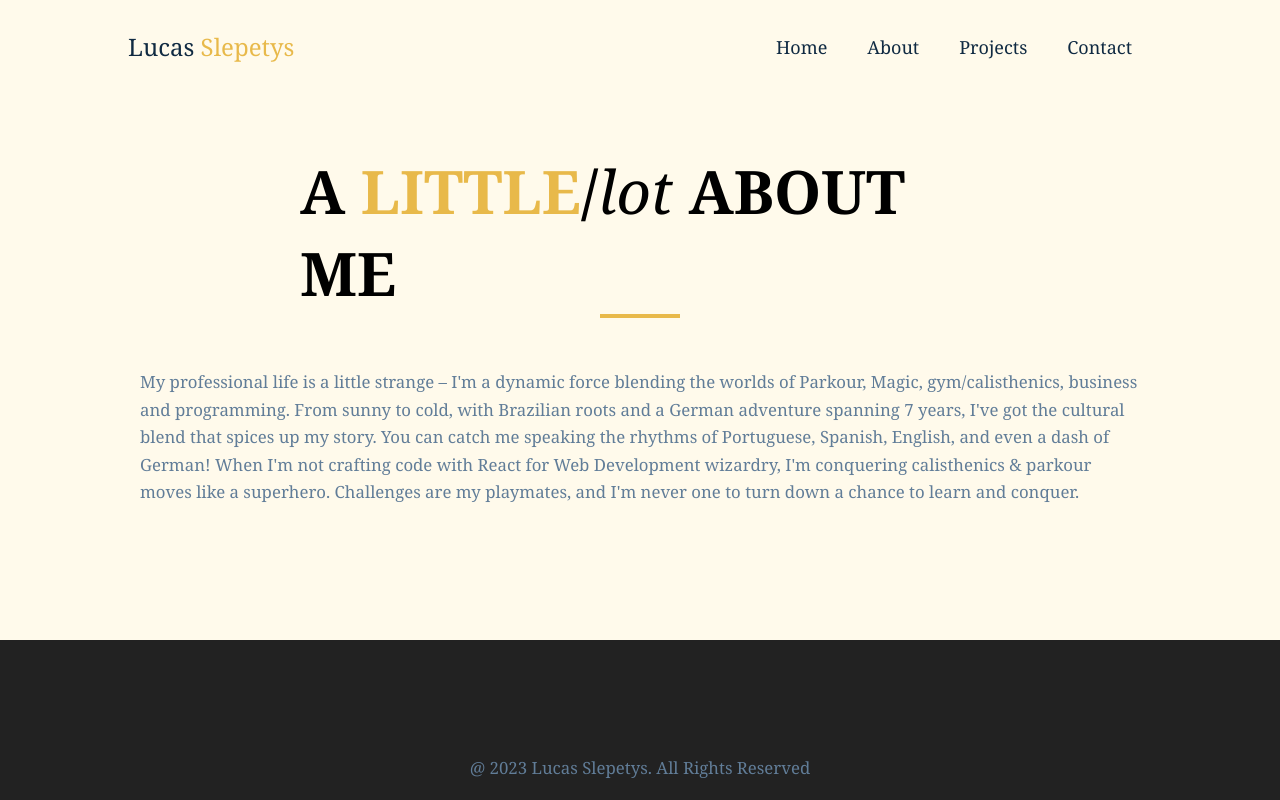
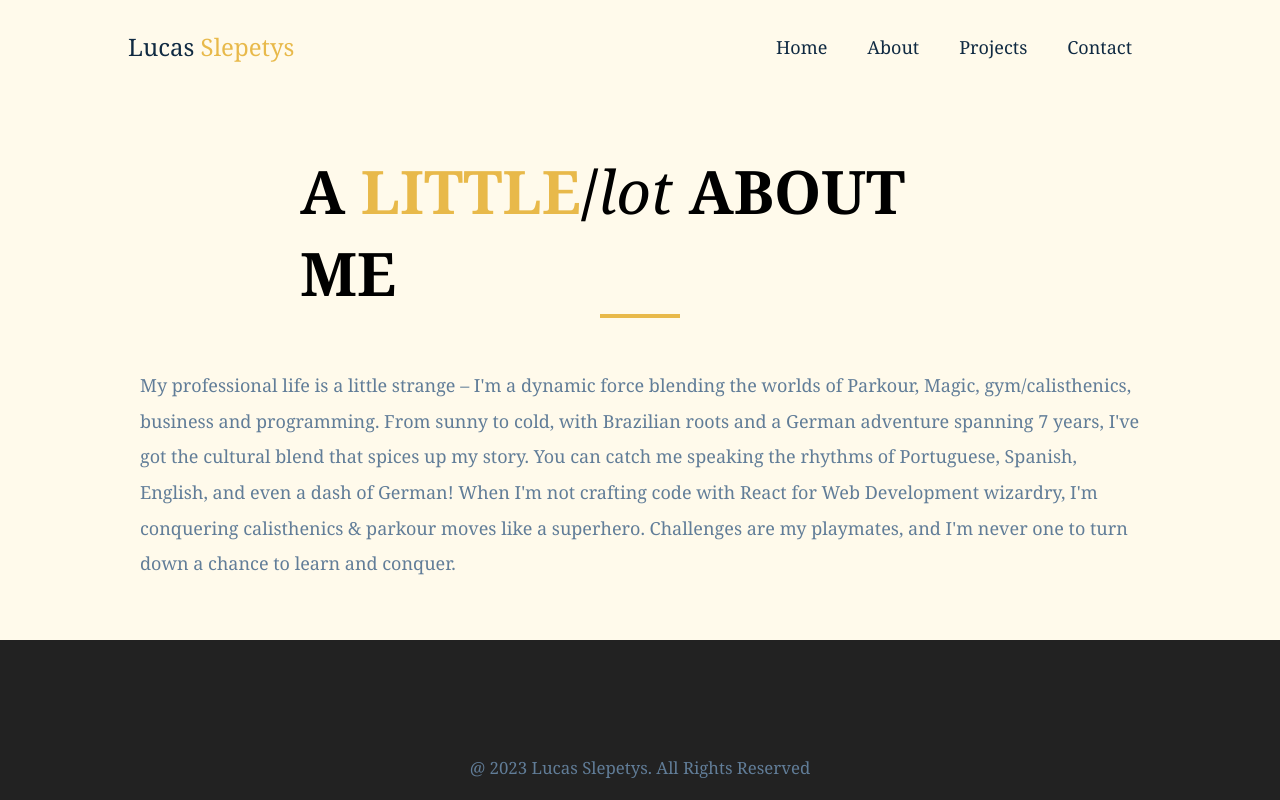
Before and after one commit to LucasSlepetys/lucasslepetys.portfolio, a React (Vite) app: page /about in a window 1280 px wide. Built offline with nearby package versions, Linux system fonts and the light colour scheme; no server answers; some icons are missing; a web font is replaced by a local one.

Commit message:
Finished with most things including contentful

```diff
--- a/package.json
+++ b/package.json
@@ -10,6 +10,7 @@
     "preview": "vite preview"
   },
   "dependencies": {
+    "contentful": "^10.4.2",
     "react": "^18.2.0",
     "react-dom": "^18.2.0",
     "react-icons": "^4.10.1",
@@ -20,6 +21,7 @@
     "@types/react": "^18.2.15",
     "@types/react-dom": "^18.2.7",
     "@vitejs/plugin-react": "^4.0.3",
+    "dotenv": "^16.3.1",
     "eslint": "^8.45.0",
     "eslint-plugin-react": "^7.32.2",
     "eslint-plugin-react-hooks": "^4.6.0",
--- a/src/App.jsx
+++ b/src/App.jsx
@@ -1,5 +1,6 @@
 import { RouterProvider, createBrowserRouter } from 'react-router-dom';
 import { About, HomePage, Landing, Projects, Contact } from './Pages';
+import { loader as projectsLoader } from './Pages/Projects';
 
 const router = createBrowserRouter([
   {
@@ -17,6 +18,7 @@ const router = createBrowserRouter([
       {
         path: 'Projects',
         element: <Projects />,
+        loader: projectsLoader,
       },
       {
         path: 'contact',
--- a/src/Components/Services/serviceWrap.js
+++ b/src/Components/Services/serviceWrap.js
@@ -10,9 +10,8 @@ const Wrapper = styled.div`
     display: flex;
     justify-content: space-evenly;
     align-items: center;
-  }
 
-  .services .service {
+    .service {
       width: min(100%, 400px);
       aspect-ratio: 1.4;
       display: flex;
@@ -25,47 +24,48 @@ const Wrapper = styled.div`
       border-radius: 20px;
       cursor: pointer;
       transition: all 0.3s ease-in;
-  }
 
-  .services .service:hover {
-    color: var(--color-white) !important;
-    background: var(--color-secondary);
-  }
-
-  .service:hover > * {
-    color: var(--color-white) !important;
-    border-color: var(--color-white) !important;
-  }
-
-  .services .service > * {
+      & > * {
         margin-bottom: 10px;
       }
 
-  .services .service .icon {
+      .icon {
         font-size: 3rem;
         color: var(--color-black-shaded);
         margin: 10px;
       }
 
-  .services .service .title {
+      .title {
         color: var(--color-black-shaded);
         font-size: 1.4rem;
         font-weight: 700;
         letter-spacing: 3px;
       }
 
-  .services .service .underline {
-    border-width: 1px;
-    width: 40px;
+      .underline {
+        --border-width: 2px;
+        --width: 40px;
         margin-bottom: 20px;
       }
 
-  .services .service .text {
+      .text {
         font-size: 1.3rem;
         color: var(--color-tertiary);
         margin: 0px 13px;
         text-wrap: balance;
         line-height: 26px;
+      }
+
+      &:hover {
+        color: var(--color-white) !important;
+        background: var(--color-secondary);
+
+        & > * {
+          color: var(--color-white) !important;
+          border-color: var(--color-white) !important;
+        }
+      }
+    }
   }
 
   @media screen and (max-width: 1000px) {
--- a/src/Components/Time-line/time-line.js
+++ b/src/Components/Time-line/time-line.js
@@ -4,14 +4,23 @@ const Wrapper = styled.div`
   width: min(85%, 600px);
   margin: 50px auto;
 
+  @media screen and (max-width: 680px) {
+    .title p {
+      font-size: 3.2rem;
+    }
+  }
+
   .timeline .event {
     position: relative;
     text-align: left;
     font-size: 1.5rem;
     padding: 60px;
+
+    @media screen and (max-width: 768px) {
+      font-size: 1.3rem;
     }
 
-  .timeline .event .number {
+    .number {
       position: absolute;
       text-align: center;
       top: 50%;
@@ -19,9 +28,8 @@ const Wrapper = styled.div`
       background: var(--color-secondary);
       height: 40px;
       aspect-ratio: 1;
-  }
 
-  .timeline .event .number p {
+      p {
         position: absolute;
         right: 50%;
         top: 50%;
@@ -29,64 +37,60 @@ const Wrapper = styled.div`
         font-size: 1.3rem;
         color: var(--color-black-shaded);
       }
+    }
 
-  .timeline .event .year {
+    .year {
       font-weight: 700;
       margin-bottom: 10px;
       color: var(--color-black-shaded);
     }
 
-  .timeline .event .text {
+    .text {
       color: var(--color-tertiary);
     }
 
     /* adds straight border to first div */
-  .timeline .event:first-child {
+    &:first-child {
       border-radius: 0px 0px 30px 0px !important;
     }
 
     /* adds straight border to last div */
-  .timeline .event:last-child {
+    &:last-child {
       border-radius: 30px 30px 0px 0px !important;
     }
 
-  .timeline .event:nth-child(even) {
+    &:nth-child(even) {
       border-left: 2px dashed var(--color-secondary);
       border-radius: 30px 0px 0px 30px;
-  }
 
-  .timeline .event:nth-child(even) .number {
+      .number {
         left: 0;
         transform: translate(-50%, -50%);
       }
+    }
 
-  .timeline .event:nth-child(odd) {
+    &:nth-child(odd) {
       border-right: 2px dashed var(--color-secondary);
       border-radius: 0px 30px 30px 0px;
-  }
 
-  .timeline .event:nth-child(odd) .number {
+      .number {
         right: 0;
         transform: translate(50%, -50%);
       }
+    }
 
-  .timeline .event:not(:last-child):before {
+    &:not(:last-child):before {
       content: '';
       position: absolute;
       bottom: 0;
       left: 50%;
       transform: translateX(-50%);
       border-bottom: 2px dashed var(--color-secondary);
-    width: 87%;
-  }
+      width: 90%;
 
       @media screen and (max-width: 680px) {
-    .title p {
-      font-size: 3.2rem;
+        width: 85%;
       }
-
-    .timeline .event {
-      font-size: 1.3rem;
     }
   }
 `;
--- a/src/Pages/Projects.jsx
+++ b/src/Pages/Projects.jsx
@@ -2,8 +2,32 @@ import React from 'react';
 import testIMG from '../assets/testIMG.png';
 import { FaHouseUser, FaGithub } from 'react-icons/fa';
 import Wrapper from '../Wrappers/projects';
+import { createClient } from 'contentful';
+import { useLoaderData } from 'react-router-dom';
+
+const client = createClient({
+  space: import.meta.env.VITE_SPACE_ID,
+  environment: 'master',
+  accessToken: import.meta.env.VITE_CONTENT_API,
+});
+
+export const loader = async (data) => {
+  const response = await client.getEntries({ content_type: 'projects' });
+  console.log(response);
+  const projects = response.items.map((item) => {
+    const { title, image, sourceCode, description } = item.fields;
+    const url = item.fields?.url;
+    const id = item.sys.id;
+    const img = image?.fields?.file?.url;
+    return { title, url, id, img, sourceCode, description };
+  });
+
+  return { projects };
+};
 
 const Projects = () => {
+  const { projects } = useLoaderData();
+
   return (
     <Wrapper>
       <div className='title-container'>
@@ -14,24 +38,21 @@ const Projects = () => {
       </div>
       <div className='projects-center'>
         <div className='projects'>
-          {Array(4)
-            .fill(null)
-            .map((_, index) => {
+          {projects.map((project) => {
+            const { title, url, id, img, sourceCode, description } = project;
             return (
-                <div key={index} className='project'>
+              <div key={id} className='project'>
                 <div className='img-container'>
-                    <img src={testIMG} alt='Lucas' />
+                  <img src={img} alt='Lucas' />
                 </div>
                 <div className='info-container'>
-                    <p className='name'>Project Name</p>
-                    <p className='text'>
-                      Lorem ipsum dolor sit amet consectetur adipisicing elit.
-                      Enim placeat repellat voluptatem reiciendis aspernatur
-                      quisquam ea hic, sapiente atque eius?
-                    </p>
+                  <a className='name' href={url}>
+                    {title}
+                  </a>
+                  <p className='text'>{description}</p>
                   <div className='source'>
                     <FaGithub />
-                      <p>Source Code</p>
+                    <a href={sourceCode}>Source Code</a>
                   </div>
                   <div className='icon-container'>
                     <FaHouseUser className='icon' />
--- a/src/Wrappers/about.js
+++ b/src/Wrappers/about.js
@@ -52,10 +52,10 @@ const Wrapper = styled.div`
   .center .text {
     text-wrap: wrap;
     top: 25%;
-    font-size: 1.4rem;
+    font-size: 1.5rem;
     color: var(--color-tertiary);
     width: min(100%, 1200px);
-    line-height: 2.3rem;
+    line-height: 2.97rem;
   }
 
   @media screen and (max-width: 600px) {
--- a/src/Wrappers/main.js
+++ b/src/Wrappers/main.js
@@ -65,10 +65,19 @@ const Wrapper = styled.main`
   }
 
   .center-div .img-border {
+    --radius: 15px;
     position: relative;
-    height: 90%;
-    width: auto;
     margin: auto 20px;
+
+    /* width: fit-content; */
+    max-height: 100%;
+    aspect-ratio: 0.679;
+
+    //for bigger screens:
+    max-width: 400px;
+
+    //for smaller height screens:
+    min-height: 400px;
   }
 
   .center-div .img-border .border {
@@ -78,14 +87,17 @@ const Wrapper = styled.main`
     border: 4px solid var(--color-secondary);
     height: 100%;
     width: 100%;
-    border-radius: 15px;
+    border-radius: var(--radius);
   }
 
   .center-div .img-border img {
-    height: 100%;
-    width: auto;
-    border-radius: 15px;
+    max-height: 100%;
+    height: auto;
+    max-width: 100%;
+
+    border-radius: var(--radius);
     filter: brightness(120%);
+    box-shadow: 0px 5px 80px 0px;
   }
 
   @media screen and (max-width: 680px) {
--- a/src/Wrappers/projects.js
+++ b/src/Wrappers/projects.js
@@ -77,7 +77,13 @@ const Wrapper = styled.div`
           --margin-sides: 1rem;
 
           .name {
-            max-width: 45%;
+            text-decoration: none;
+            display: inline-block;
+
+            color: var(--color-black);
+
+            max-width: 85%;
+
             margin: 40px var(--margin-sides) 0 var(--margin-sides);
 
             font-size: 1.4rem;
@@ -108,8 +114,18 @@ const Wrapper = styled.div`
             color: var(--color-secondary);
             transition: 0.1s all ease-out;
 
-            :hover {
-              color: var(--color-primary);
+            &:hover {
+              color: var(--color-primary) !important;
+            }
+
+            a {
+              text-decoration: none;
+              display: inline-block;
+              color: var(--color-secondary);
+
+              &:hover {
+                color: var(--color-primary) !important;
+              }
             }
           }
 
--- a/src/data.jsx
+++ b/src/data.jsx
@@ -62,6 +62,14 @@ export const events = [
     year: 2021,
     text: 'Fully back to school, now fluent in English, started learning Javascript and CSS.',
   },
+  {
+    year: 2022,
+    text: 'Started the IB, learning and creating applications with Java, Javascript, Python and CSS ',
+  },
+  {
+    year: 2023,
+    text: 'Final year in school (passed IB), completed Gym App for school + many Java application and taking advanced courses on AI, React and CSS.',
+  },
 ];
 
 export const services = [
```
Also changed, not shown: 1 other file (tests, documents, lock files or other folders). Lines whose indentation alone changed are shown as unchanged.
